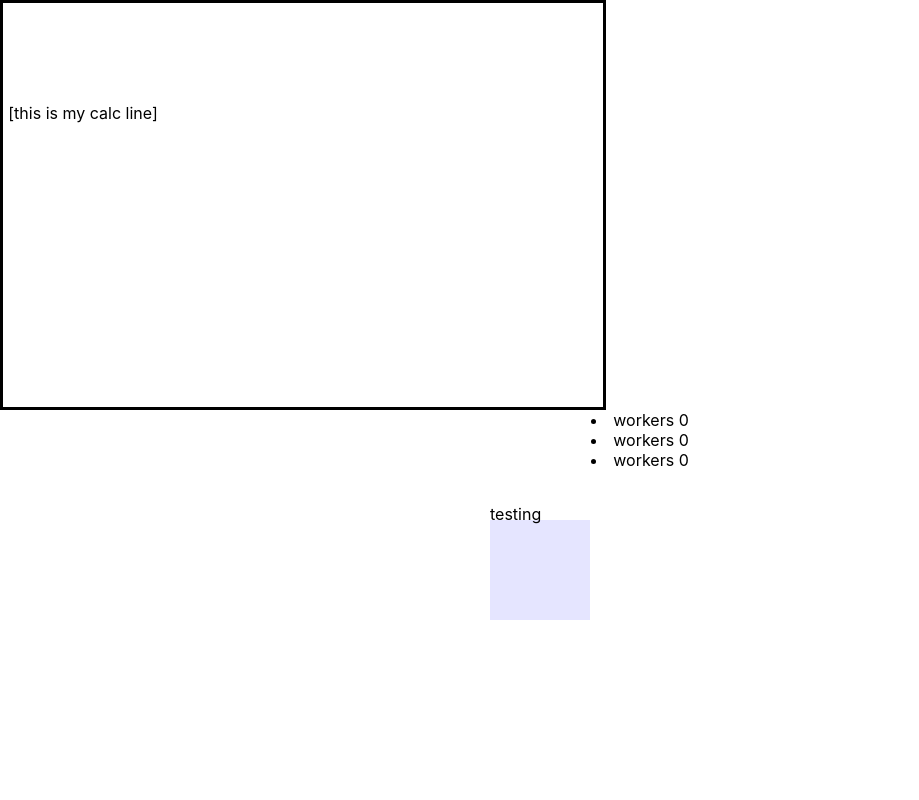
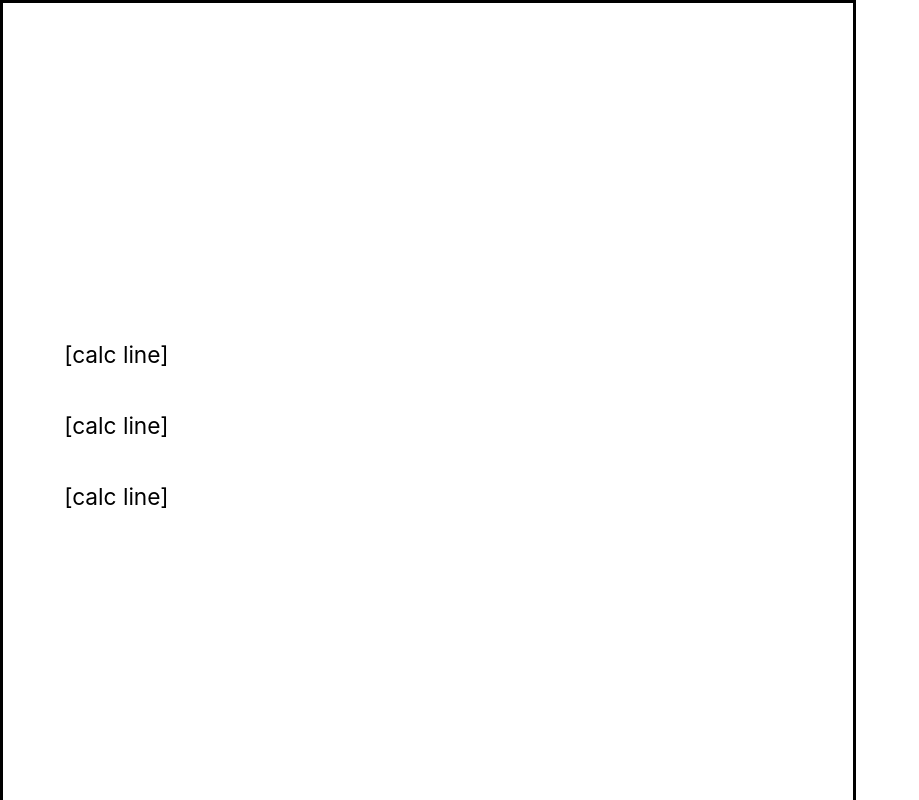
Before and after one commit to vn29/redux-app, a React (Create React App) app: page / in a window 1280 px wide. Shown: the top 800 px of the page, without its empty margins (0-919 px from the left). Built offline with nearby package versions, Linux system fonts and the light colour scheme.

Commit message:
corrections to interface

```diff
--- a/package.json
+++ b/package.json
@@ -5,7 +5,11 @@
   "dependencies": {
     "react": "^16.11.0",
     "react-dom": "^16.11.0",
-    "react-scripts": "3.2.0"
+    "react-keyboard-event-handler": "^1.5.2",
+    "react-redux": "^7.1.1",
+    "react-scripts": "3.2.0",
+    "redux": "^4.0.4",
+    "redux-thunk": "^2.3.0"
   },
   "scripts": {
     "start": "react-scripts start",
--- a/src/App.js
+++ b/src/App.js
@@ -1,46 +1,39 @@
 import React, {Component} from 'react';
 import './App.css';
 import PropTypes from 'prop-types'
-import { PbSVGGrouper, PbInputBox, PbSVGInteractiveRectangle, PbSVGInteractiveLine, PlaceHolder} from './Containers.js'
-import { connect } from 'react-redux';
+import {PlaceHolder} from './Containers.js'
+import {connect} from 'react-redux';
 import * as acts from './actions/simpleAction';
 
-const Mycomp = ({clicked=f=>f,item,prop1}) => {
+const Mycomp = ({
+    clicked = f => f,
+    item,
+    prop1
+}) => {
     return (
         <div>
             {console.log(prop1)}
-      {[...Array(prop1).keys()].map(
-        (e) => <li onClick={()=>clicked()}>{item} {e} </li>
-      )}
+            {[...Array(prop1).keys()].map((e) => <li onClick={() => clicked()}>{item} {e}
+            </li>)}
         </div>
     )
 }
 
-
-const App = ({state = {},daily=f=>f}) =>
-      <div className = "App">
+const App = ({
+    state = {},
+    daily = f => f
+}) => <div className="App">
     <PlaceHolder></PlaceHolder>
-      <Mycomp clicked={daily} item={"workers"} prop1={state}/>
-      <Mycomp clicked={daily} item={"workers"} prop1={1}/>
-      <Mycomp clicked={daily} item={"workers"} prop1={1}/>
-        <circle style = {{cx:"50", cy:"50", r:"40", stroke:"green", strokeWidth:"4", fill:"yellow"}} />
-        {(true === true) ? <rect  style={{width:"400", height: "100",fill: 'rgb(0,0,255)', strokeWidth : 0, fillOpacity : 0.1, stroke:'rgb(0,0,0)'}} /> : null}
-
-        <svg width="400" height="400">
-        <rect  transform={'translate(' + 50 + ' ' + 50 + ')'} style={{width:"100", height: "100",fill: 'rgb(0,0,255)', strokeWidth : 0, fillOpacity : 0.1, stroke:'rgb(0,0,0)'}} />
-        <g transform="translate(50 50)"><text>testing</text></g>
-      </svg>
 </div>
 
-
 export const AppMain = connect(
-  //map state to props
-  // map state to props so it can be accessed by the component
-  //in other words, this is stuff coming into the component from the state that will render when actions are performed
+// map state to props map state to props so it can be accessed by the component
+// in other words, this is stuff coming into the component from the state that
+// will render when actions are performed
 state => ({state}),
-  //map dispatch to props
-  //add A as a method under the props of the component
-  //in other words, this is stuff going out from the component to the state. where actions are dispatched
+// map dispatch to props add A as a method under the props of the component in
+// other words, this is stuff going out from the component to the state. where
+// actions are dispatched
 dispatch => ({
     daily() {
         dispatch(acts.daily())
--- a/src/Containers.js
+++ b/src/Containers.js
@@ -1,7 +1,7 @@
 import React from 'react';
 import ReactDOM from 'react-dom';
 import {Component} from 'react';
-
+import KeyboardEventHandler from 'react-keyboard-event-handler';
 
 export class PbTextBox extends Component {
 		constructor(props) {
@@ -9,7 +9,9 @@ export class PbTextBox extends Component {
 			this.state = {}
 	}
 	render() {
-          return(<p>test</p>)
+			return (
+				<p>test</p>
+			)
 	}
 }
 
@@ -19,7 +21,9 @@ export class PbSVGGrouper extends Component {
 				this.state = {}
 		}
 		render() {
-          return(<p>test</p>)
+				return (
+						<p>test</p>
+				)
 		}
 }
 
@@ -28,11 +32,37 @@ export class PbInputBox extends Component {
 				super(props)
 				this.state = {
 						x: this.props.coords.x,
-               y: this.props.coords.y
+						y: this.props.coords.y,
+						onchgr: this.props.onchgr,
+						enterAction: this.props.enterAction,
+						value: this.props.line_conts
 				}
+				this.updateInputValue = this
+						.updateInputValue
+						.bind(this)
+		}
+
+		updateInputValue(evt) {
+				this.state.onchgr(evt)
+				let etv = evt.target.value
+				this.setState((prevState) => {
+						return ({
+								...prevState,
+								value: etv
+						})
+				})
 		}
 		render() {
-          return(<input>test</input>)
+
+			return (
+				<foreignObject x={this.state.x} y={this.state.y + 24} width="160" height="24">
+					<form>
+						<KeyboardEventHandler handleKeys={['enter']} onKeyEvent={(key, e) => this.state.enterAction()}>
+							<input type="text"placeholder="" value={this.state.value} onChange={(e) => this.updateInputValue(e)}/>
+						</KeyboardEventHandler>
+					</form>
+				</foreignObject>
+			)
 		}
 }
 
@@ -42,7 +72,9 @@ export class PbSVGInteractiveRectangle extends Component {
 				this.state = {}
 		}
 		render() {
-          return(<p>test</p>)
+				return (
+						<p>test</p>
+				)
 		}
 }
 
@@ -52,11 +84,11 @@ export class PbSVGInteractiveLine extends Component {
 				this.state = {}
 		}
 		render() {
-          return(<p>test</p>)
+				return (
+						<p>test</p>
+				)
 		}
 }
-
-
 
 export class CalcLine extends Component {
 	constructor(props) {
@@ -65,62 +97,113 @@ export class CalcLine extends Component {
 			x: props.x,
 			y: props.y,
 			height: 24,
-               color:{backgroundColor:"rgba(255,255,255,1)"},
-               clickstate:false,
+			color: {
+					backgroundColor: "rgba(255,255,255,1)"
+			},
+			clickstate: false,
+			line_conts: '[calc line]'
 		}
-          this.hoverColor = this.hoverColor.bind(this)
-          this.outHoverColor = this.outHoverColor.bind(this)
-          this.clicked = this.clicked.bind(this)
+	this.hoverColor = this
+		.hoverColor
+		.bind(this)
+	this.outHoverColor = this
+		.outHoverColor
+		.bind(this)
+	this.clicked = this
+		.clicked
+		.bind(this)
+	this.onchgr = this
+		.onchgr
+		.bind(this)
+	this.enterAction = this
+		.enterAction
+		.bind(this)
 	}
 
 		hoverColor() {
 				this.setState((prevState) => {
+						return ({
+								...prevState,
+								color: {
+										backgroundColor: "rgba(0,0,255,0.2)"
+								}
+						})
+				})
+		}
+
+		outHoverColor() {
+				this.setState((prevState) => {
+						return ({
+								...prevState,
+								color: {
+										backgroundColor: "rgba(255,255,255,0.5)"
+								}
+						})
+				})
+		}
+
+		clicked() {
+				this.setState((prevState) => {
+						if (prevState.clickstate === true) {
+								return ({
+										...prevState,
+										clickstate: false
+								})
+						} else {
+								return ({
+										...prevState,
+										clickstate: true
+								})
+						}
+				})
+		}
+
+		onchgr(e) {
+				let etv = e.target.value
+				this.setState((prevState) => {
+						return ({
+								...prevState,
+								line_conts: etv
+						})
+				})
+
+		}
+
+		enterAction() {
+			this.setState((prevState) => {
 				return(
-                    {...prevState,color:{backgroundColor:"rgba(0,0,255,0.2)"}}
+					{...prevState,clickstate : false}
 				)
 			})
 		}
 
-
-     outHoverColor() {
-          this.setState((prevState) => {
-               return(
-                    {...prevState,color:{backgroundColor:"rgba(255,255,255,0.5)"}}
-                    )
-          })
-     }
-
-     clicked() {
-          this.clickstate = (this.clickstate === true) ? false : true
-          console.log("clicked")
-          if (this.clickstate === true) {
-               this.setState((prevState) => {
-                    return(
-                         {...prevState,height:48}
-                    )
-               })
-          } else {
-               this.setState((prevState) => {
-                    return(
-                         {...prevState,height:24}
-                    )
-               })
-
-          }
-     }
-
 		render() {
 			let clickstate = this.state.clickstate
-          let {x,y,height} = this.state
-          return(
-               <foreignObject x={x} y={y} width="160" height={height}>
-                    {(clickstate === true) ? <PbInputBox coords={{x,y:y + 24}}/> : null}
-                    <div style={{...this.state.color,cursor : "pointer"}}
+			let {x, y, line_conts} = this.state
+			return (
+				<g>
+					{(clickstate === true)
+						? <PbInputBox
+							coords={{
+							x: parseInt(x, 10),
+							y: parseInt(y, 10)
+						}}
+							enterAction = {this.enterAction}
+							onchgr={this.onchgr} line_conts= {line_conts}/>
+					: null}
+			<foreignObject x={x} y={y} width="160" height={24}>
+					<div
+						style={{
+						...this.state.color,
+						cursor: "pointer"
+					}}
 						onMouseOver={this.hoverColor}
-                    onMouseOut = {this.outHoverColor}
-                    onDoubleClick = {this.clicked}
-                    >[this is my calc line]</div>
+						onMouseOut={this.outHoverColor}
+						onClick={this.clicked}>
+						{line_conts}
+						{clickstate}</div>
 					</foreignObject>
+				</g>
 			)
 		}
 }
@@ -131,7 +214,9 @@ export class DropList extends Component {
 				this.state = {}
 		}
 		render() {
-          return(<p>test</p>)
+				return (
+						<p>test</p>
+				)
 		}
 }
 
@@ -140,36 +225,48 @@ export class VP extends Component {
 		constructor(props) {
 				super(props)
 				this.state = {
-               clickXY : {x:0,y:0},
+						clickXY: {
+								x: 0,
+								y: 0
+						},
 						calcLineList: []
 				}
-          this.clicked = this.clicked.bind(this)
+				this.clicked = this
+						.clicked
+						.bind(this)
 		}
 
-
-     clicked(evt){
+		clicked(evt) {
 				let e = evt.target;
 				let dim = e.getBoundingClientRect();
 				let x = evt.clientX - dim.left;
 				let y = evt.clientY - dim.top;
 				let retList = [...this.state.calcLineList]
-          retList.push(this.genCalcLine(x,y))
-          this.setState((prevState,x,y) => ({...prevState, calcLineList: retList}))
+				retList.push(this.genCalcLine(x, y))
+				this.setState((prevState, x, y) => ({
+						...prevState,
+						calcLineList: retList
+				}))
 		}
 
-     genCalcLine (x,y) {
-          return(<CalcLine x={x} y={y} />)
+		genCalcLine(x, y) {
+				return (<CalcLine x={x} y={y}/>)
 		}
-
 
 	render() {
 		let calcLineList = this.state.calcLineList
-          return(
-               <div style = {{width:"600px", borderStyle: "solid",borderColor: "black"}}>
-                    <svg width="600" height="400" viewBox="0 0 600 400" onClick={this.clicked}>
-                         <g transform="translate(0 50)">
-                              <CalcLine x="0" y="50"/>
-                              {/* {calcLineList.map((e) => e)} */}
+		return (
+			<div
+				style={{
+				width: "850px",
+				borderStyle: "solid",
+				borderColor: "black"
+			}}>
+				<svg width="850" height="1100" viewBox="0 0 600 400">{/** onClick={this.clicked}> **/}
+					<g transform="translate(0 0)">
+						<CalcLine x="0" y="50"/> {/* {calcLineList.map((e) => e)} */}
+						<CalcLine x="0" y="100"/>
+						<CalcLine x="0" y="150"/>
 					</g>
 				</svg>
 			</div>
@@ -177,15 +274,14 @@ export class VP extends Component {
 	}
 }
 
-
-
-
 export class PlaceHolder extends Component {
 		constructor(props) {
 				super(props)
 				this.state = {}
 		}
 		render() {
-          return(<VP>test</VP>)
+				return (
+						<VP/>
+				)
 		}
 }
--- a/src/reducers/rootReducer.js
+++ b/src/reducers/rootReducer.js
@@ -1,4 +1,4 @@
-import { combineReducers } from 'redux';
+import {combineReducers} from 'redux';
 
 export default combineReducers({
     energy       : (state = {}) => state,
```
Also changed, not shown: 2 other files (tests, documents, lock files or other folders). Lines whose indentation alone changed are shown as unchanged.
